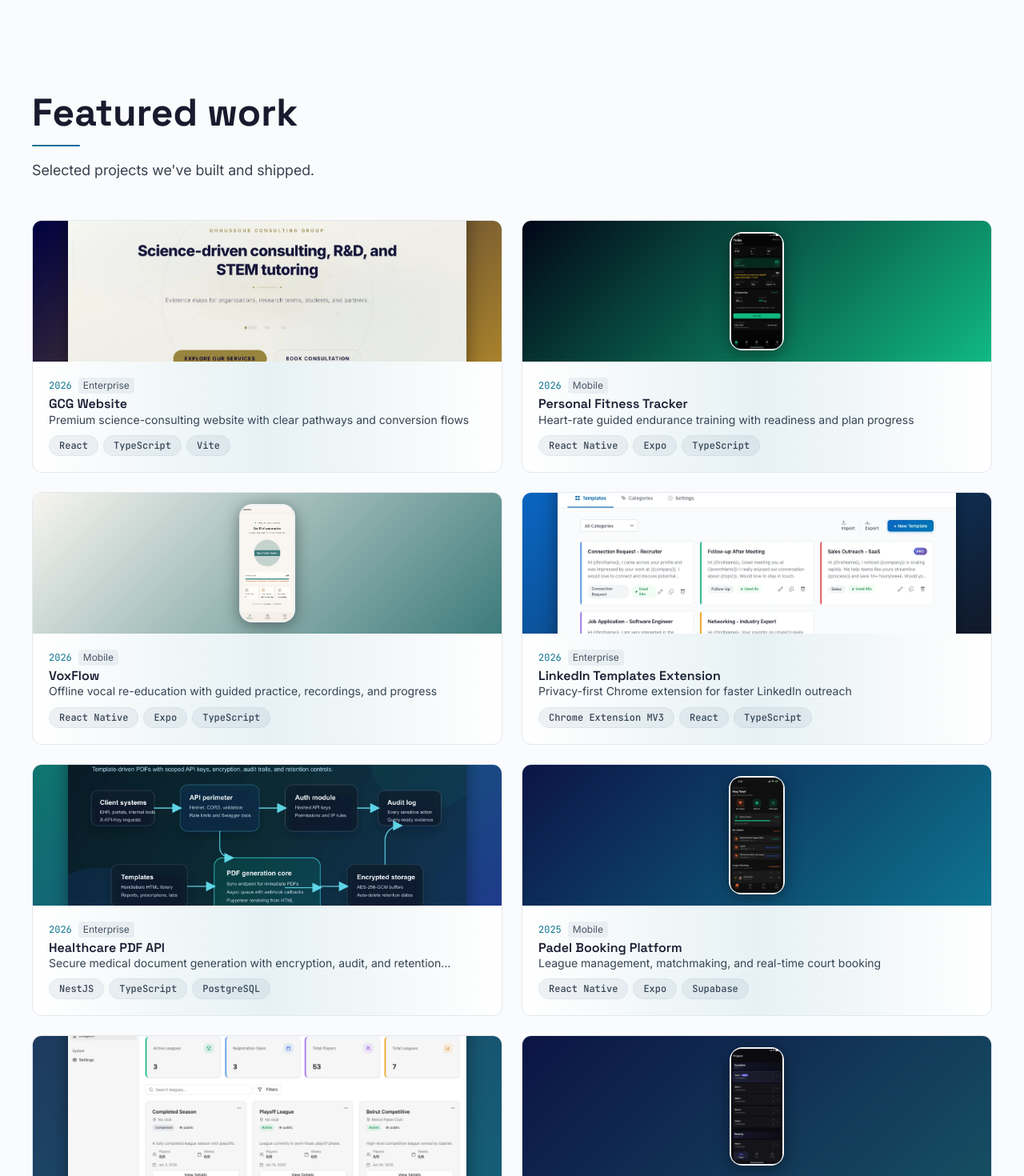
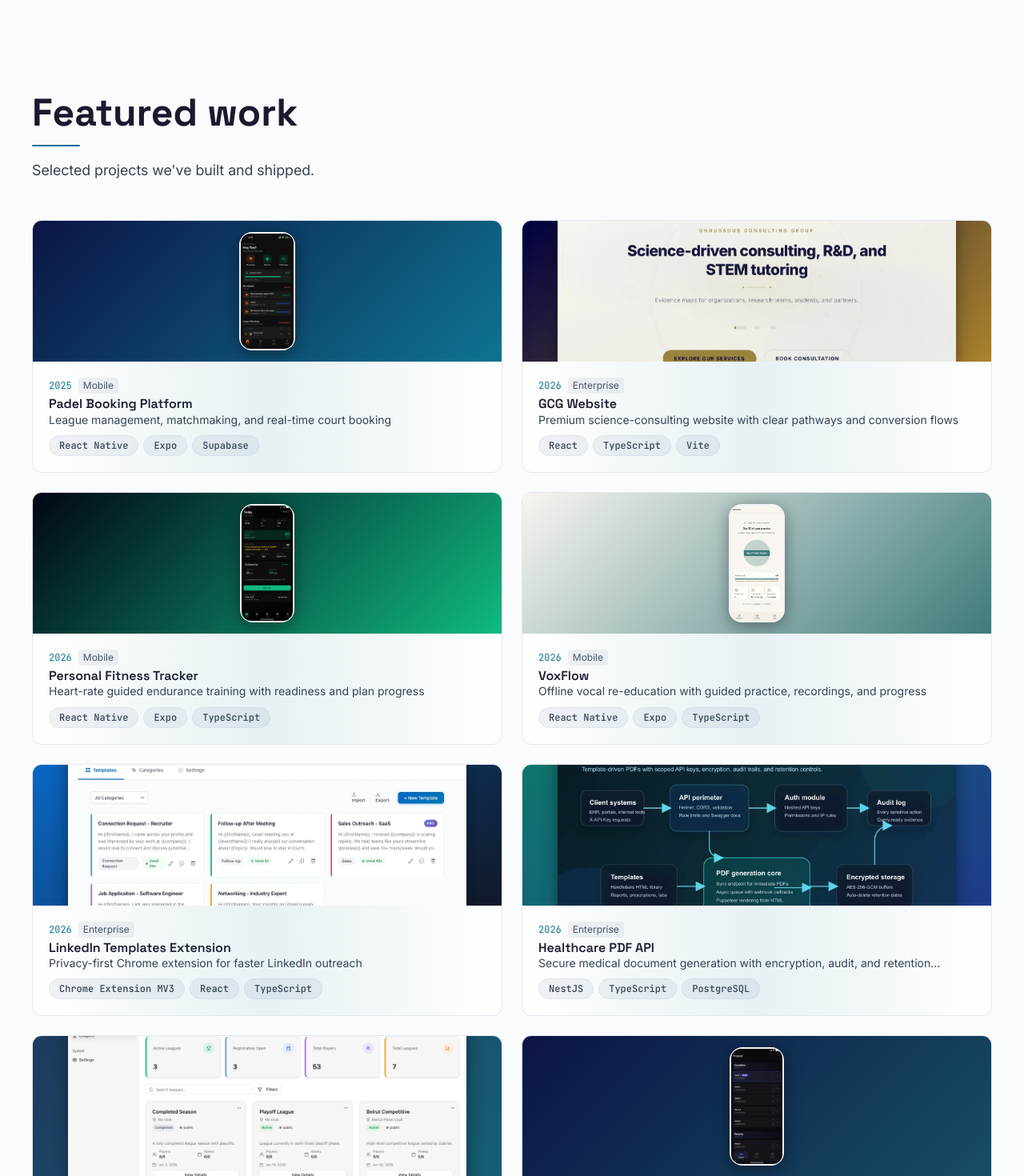
Before and after one commit to GabrielGhsoub/Likwiid-website, a React (Vite) app: page / in a window 1280 px wide. Shown: the part 1581-3051 px from the top of the page at 80% size. Built offline with nearby package versions, Linux system fonts and the light colour scheme; no server answers.

Commit message:
feat: spotlight top work projects

```diff
--- a/src/data/projects.ts
+++ b/src/data/projects.ts
@@ -1,6 +1,36 @@
 import type { Project } from '../types'
 
 export const projects: Project[] = [
+  {
+    id: 'padel-booking',
+    slug: 'padel-booking',
+    title: 'Padel Booking Platform',
+    subtitle: 'League management, matchmaking, and real-time court booking',
+    client: 'Likwiid',
+    category: 'Mobile',
+    year: '2025',
+    description:
+      'A full-featured mobile platform for the Lebanese padel community with league management, player matchmaking, skill-based filtering, and real-time court booking.',
+    challenge:
+      'The Lebanese padel community lacked a dedicated platform. Courts were booked via WhatsApp and Instagram DMs. There was no way to find players at your skill level, track league standings, or manage competitive play.',
+    approach:
+      'Built a React Native Expo app with Supabase backend. Features include league creation and management with standings, skill-level-based matchmaking (D- to C+), player profiles with win/loss records, real-time match joining, and court check-in.',
+    results:
+      'Fully functional app with league management, matchmaking, player profiles, and standings. Active testing with the Beirut padel community.',
+    techStack: ['React Native', 'Expo', 'Supabase', 'Zustand', 'NativeWind', 'TypeScript'],
+    images: [
+      '/images/projects/padel/home.webp',
+      '/images/projects/padel/play.webp',
+      '/images/projects/padel/league.webp',
+      '/images/projects/padel/profile.webp',
+    ],
+    featured: true,
+    spotlight: true,
+    gradient: 'linear-gradient(135deg, #0C1445 0%, #0E7490 100%)',
+    platform: 'mobile',
+    liveUrl: 'https://apps.apple.com/lb/app/padel-lebanon/id6759597948',
+    androidUrl: 'https://play.google.com/store/apps/details?id=com.padellebanon.app',
+  },
   {
     id: 'gcg-website',
     slug: 'gcg-website',
@@ -28,6 +58,7 @@ export const projects: Project[] = [
       '/images/projects/gcg/tutoring.webp',
     ],
     featured: true,
+    spotlight: true,
     gradient: 'linear-gradient(135deg, #000040 0%, #A9822B 100%)',
     platform: 'web',
     liveUrl: 'https://gabrielghsoub.github.io/gcg-website/',
@@ -142,35 +173,6 @@ export const projects: Project[] = [
     featured: true,
     gradient: 'linear-gradient(135deg, #0F766E 0%, #1E3A8A 100%)',
     platform: 'web',
-  },
-  {
-    id: 'padel-booking',
-    slug: 'padel-booking',
-    title: 'Padel Booking Platform',
-    subtitle: 'League management, matchmaking, and real-time court booking',
-    client: 'Likwiid',
-    category: 'Mobile',
-    year: '2025',
-    description:
-      'A full-featured mobile platform for the Lebanese padel community with league management, player matchmaking, skill-based filtering, and real-time court booking.',
-    challenge:
-      'The Lebanese padel community lacked a dedicated platform. Courts were booked via WhatsApp and Instagram DMs. There was no way to find players at your skill level, track league standings, or manage competitive play.',
-    approach:
-      'Built a React Native Expo app with Supabase backend. Features include league creation and management with standings, skill-level-based matchmaking (D- to C+), player profiles with win/loss records, real-time match joining, and court check-in.',
-    results:
-      'Fully functional app with league management, matchmaking, player profiles, and standings. Active testing with the Beirut padel community.',
-    techStack: ['React Native', 'Expo', 'Supabase', 'Zustand', 'NativeWind', 'TypeScript'],
-    images: [
-      '/images/projects/padel/home.webp',
-      '/images/projects/padel/play.webp',
-      '/images/projects/padel/league.webp',
-      '/images/projects/padel/profile.webp',
-    ],
-    featured: true,
-    gradient: 'linear-gradient(135deg, #0C1445 0%, #0E7490 100%)',
-    platform: 'mobile',
-    liveUrl: 'https://apps.apple.com/lb/app/padel-lebanon/id6759597948',
-    androidUrl: 'https://play.google.com/store/apps/details?id=com.padellebanon.app',
   },
   {
     id: 'padel-admin',
--- a/src/pages/Portfolio.tsx
+++ b/src/pages/Portfolio.tsx
@@ -1,7 +1,7 @@
 import { useState, useEffect } from 'react'
 import { m } from 'framer-motion'
 import { Link } from 'react-router-dom'
-import { ArrowUpRight, ExternalLink } from 'lucide-react'
+import { ArrowUpRight, ExternalLink, Star } from 'lucide-react'
 import { PageTransition } from '../components/layout/PageTransition'
 import { SectionHeading } from '../components/ui/SectionHeading'
 import { Badge } from '../components/ui/Badge'
@@ -68,7 +68,11 @@ export default function Portfolio() {
                 transition={projectTransitions[i]}
                 whileHover={CARD_HOVER}
               >
-                <article className="group rounded-lg border border-border bg-bg-secondary hover:border-border-hover transition-[border-color,box-shadow] duration-300 overflow-hidden hover:shadow-lg">
+                <article className={`group rounded-lg border bg-bg-secondary transition-[border-color,box-shadow] duration-300 overflow-hidden hover:shadow-lg ${
+                  project.spotlight
+                    ? 'border-accent-gold/60 shadow-[0_12px_32px_rgba(10,129,163,0.10)] hover:border-accent-gold'
+                    : 'border-border hover:border-border-hover'
+                }`}>
                   <div className="flex flex-col md:flex-row">
                     <Link
                       to={`/work/${project.slug}`}
@@ -77,6 +81,12 @@ export default function Portfolio() {
                     >
                       {/* Preview */}
                       <div className="w-full h-full relative overflow-hidden flex items-center justify-center bg-bg-tertiary">
+                        {project.spotlight && (
+                          <div className="absolute left-3 top-3 z-[2] inline-flex items-center gap-1.5 rounded-full border border-accent-gold/60 bg-bg-secondary/95 px-2.5 py-1 text-[11px] font-medium text-accent-gold shadow-sm backdrop-blur">
+                            <Star size={12} fill="currentColor" strokeWidth={1.6} />
+                            Featured
+                          </div>
+                        )}
                         {project.images.length > 0 && project.platform === 'mobile' ? (
                           <div className="bg-bg-tertiary rounded-xl p-[2px] shadow-[0_4px_20px_rgba(0,0,0,0.4)]">
                             <div className="rounded-lg overflow-hidden">
--- a/src/types/index.ts
+++ b/src/types/index.ts
@@ -24,6 +24,7 @@ export interface Project {
   techStack: string[]
   images: string[]
   featured: boolean
+  spotlight?: boolean
   gradient: string
   platform: 'mobile' | 'web'
   liveUrl?: string
```
